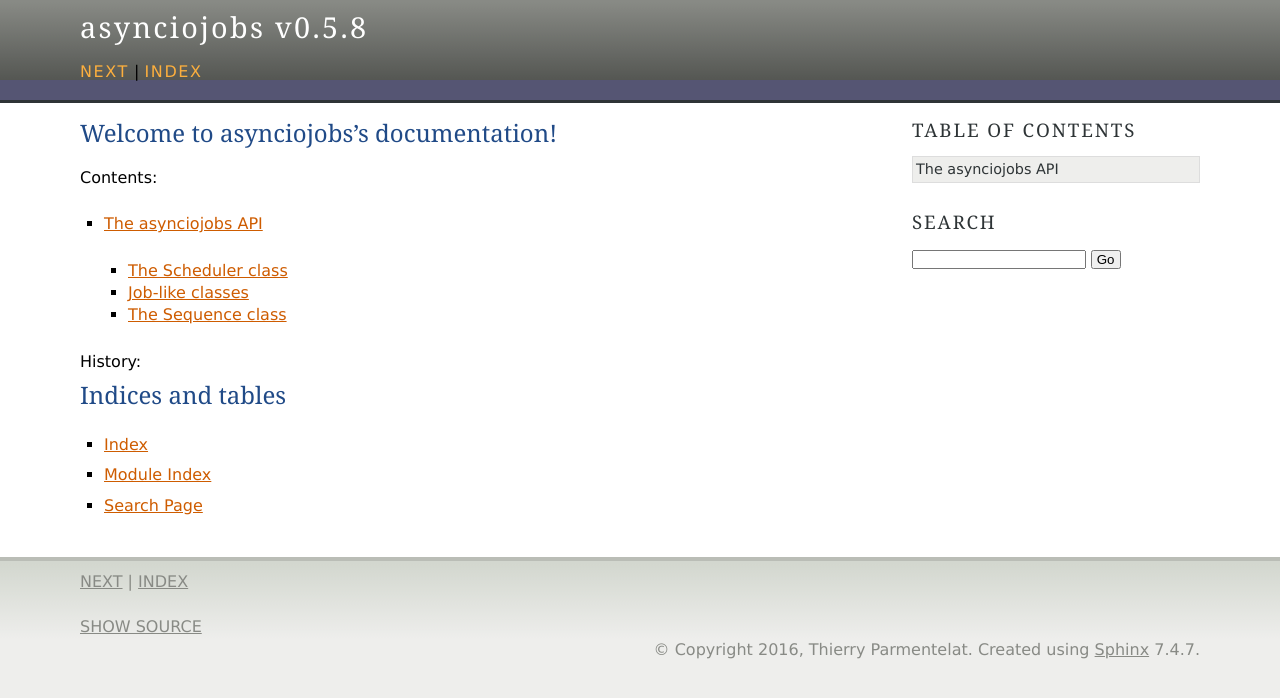
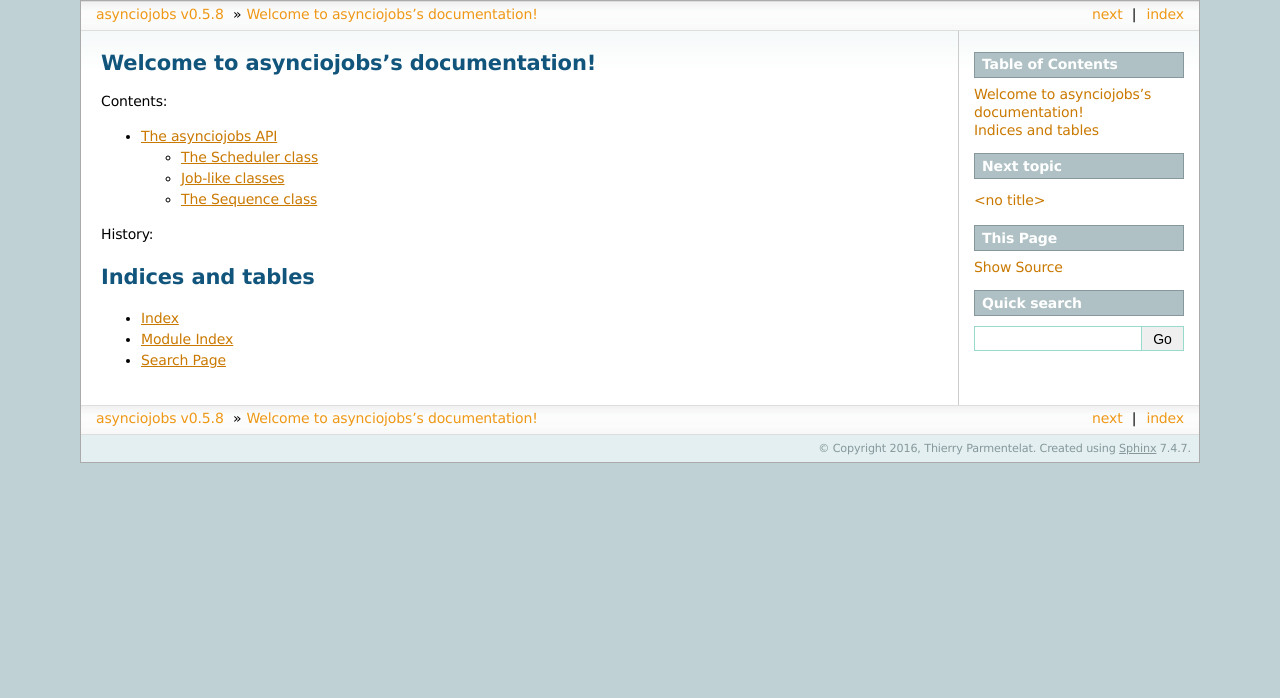
Before and after one commit to parmentelat/asynciojobs, a Sphinx documentation site: the page built from sphinx/source/index.rst, in a window 1280 px wide. Shown: the top 698 px of the page. Built offline with Sphinx 7.4.7, drawn with Linux system fonts in a browser that asks for light colours.

Commit message:
using a new sphinx theme consistent with apssh;

```diff
--- a/sphinx/source/conf.py
+++ b/sphinx/source/conf.py
@@ -131,7 +131,7 @@ todo_include_todos = False
 # a list of builtin themes.
 #
 # see list at http://www.sphinx-doc.org/en/1.4.8/theming.html
-html_theme = 'agogo'
+html_theme = 'sphinxdoc'
 
 # Theme options are theme-specific and customize the look and feel of a theme
 # further.  For a list of options available for each theme, see the
```
